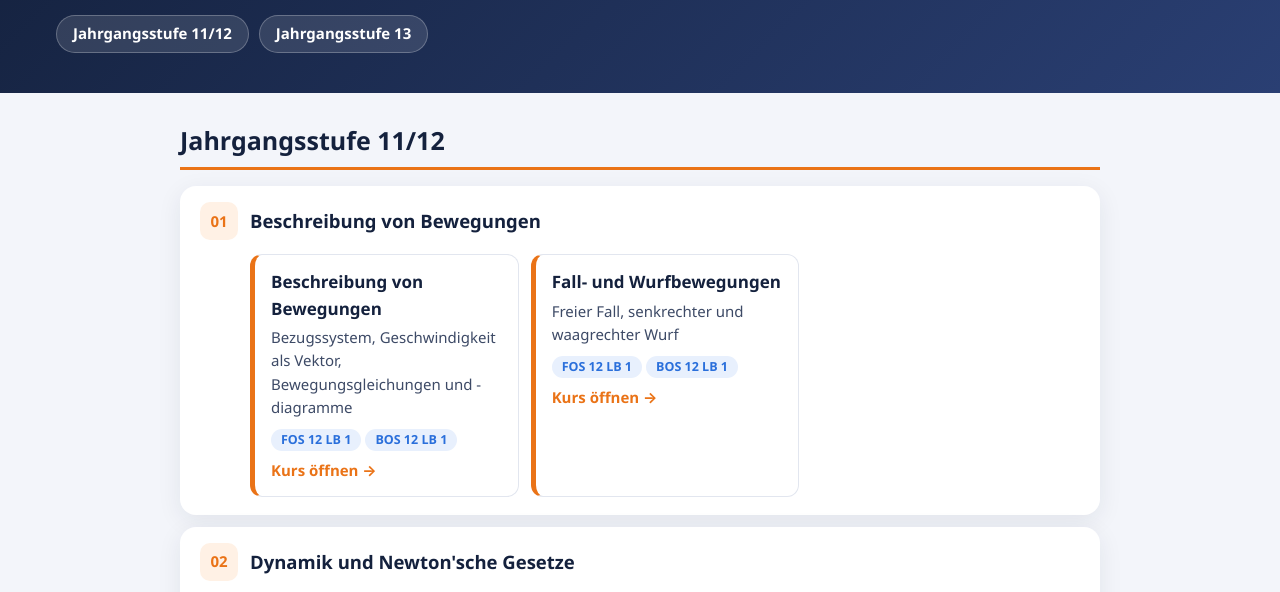
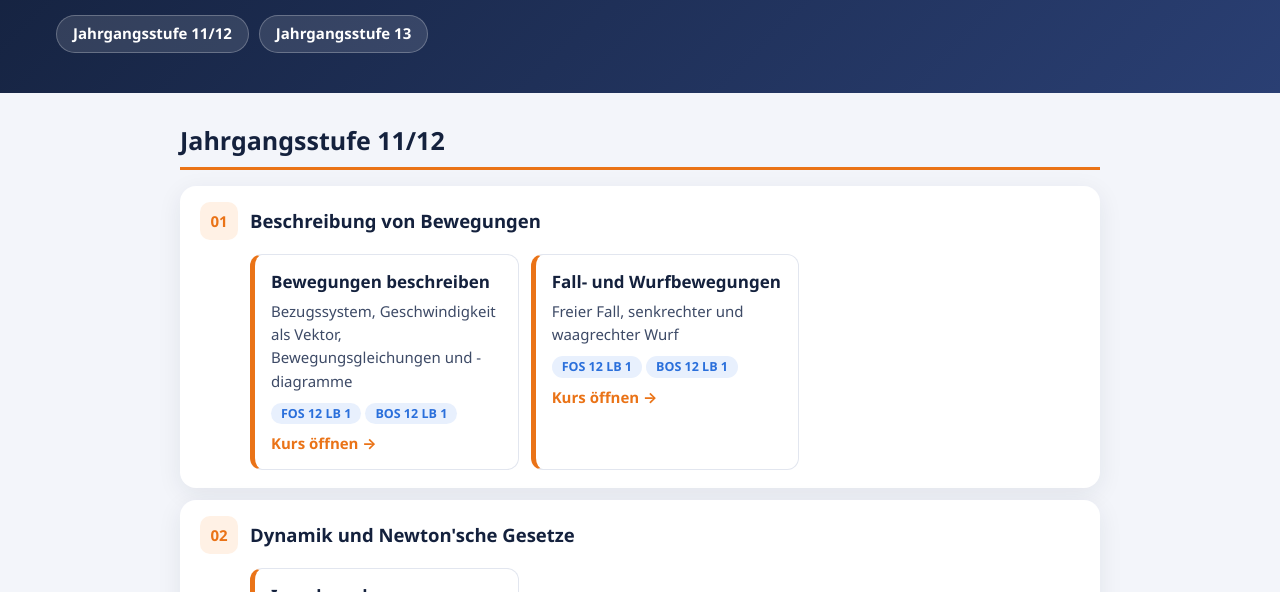
Before and after one commit to physik-fosbos/Physik, a plain HTML site: page index.html in a window 1280 px wide. Shown: the part 138-730 px from the top of the page. Drawn offline with Linux system fonts and the light colour scheme.

Commit message:
Update index.html

```diff
--- a/index.html
+++ b/index.html
@@ -60,7 +60,7 @@ footer{text-align:center;color:var(--muted);font-size:13px;padding:0 16px 30px}
     <h3><span class="nr">01</span>Beschreibung von Bewegungen</h3>
     <div class="kurse">
       <a class="kurs" href="bewegungen/">
-        <h4>Beschreibung von Bewegungen</h4>
+        <h4>Bewegungen beschreiben</h4>
         <p>Bezugssystem, Geschwindigkeit als Vektor, Bewegungsgleichungen und -diagramme</p>
         <span class="tag">FOS 12 LB 1</span><span class="tag">BOS 12 LB 1</span>
         <span class="go">Kurs öffnen →</span>
```
